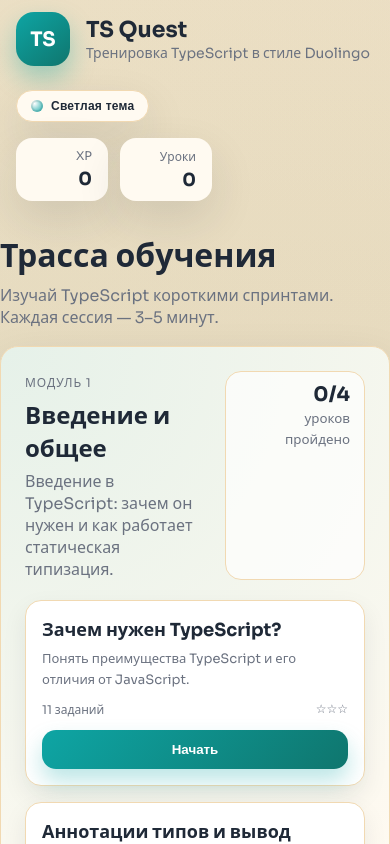
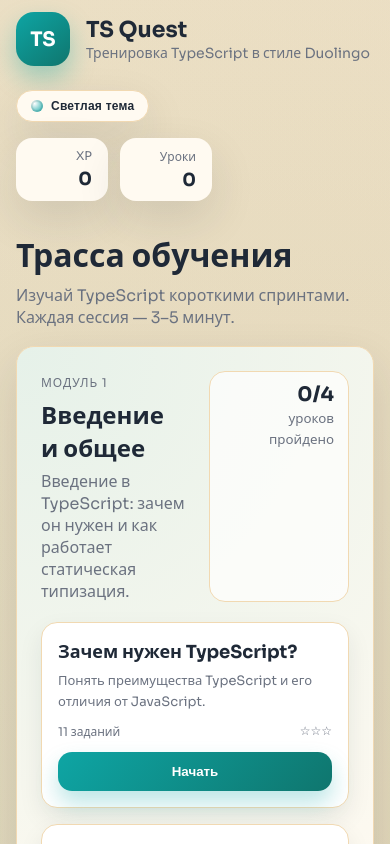
Before and after one commit to nightskylark/ts-quest, a React (Vite) app: page / in a window 390 px wide. Shown: the top 844 px of the page. Built offline with nearby package versions, Linux system fonts and the light colour scheme.

Commit message:
Add padding to map section for improved layout

```diff
--- a/src/styles.css
+++ b/src/styles.css
@@ -653,6 +653,10 @@
     padding: 0 16px;
   }
 
+  .map {
+    padding: 0 16px;
+  }
+
   .lesson-card {
     border-radius: 0;
     border-left: none;
```
